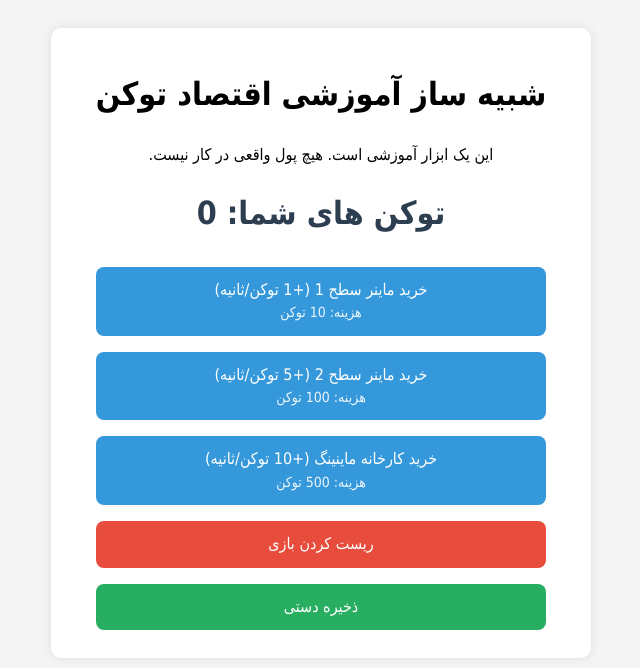
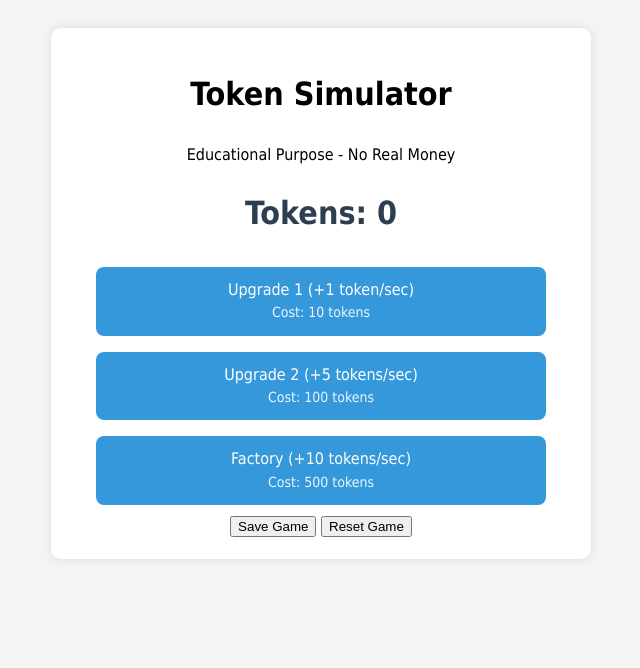
Before and after one commit to jahan2001/token-simulator, a plain HTML site: page index.html in a window 1280 px wide. Shown: the whole page, without its empty margins (319-959 px from the left). Drawn offline with Linux system fonts and the light colour scheme.

Commit message:
Update index.html

```diff
--- a/index.html
+++ b/index.html
@@ -1,40 +1,39 @@
-
 <!DOCTYPE html>
 <html lang="fa" dir="rtl">
 <head>
     <meta charset="UTF-8">
-    <meta name="viewport" content="width=device-width, initial-scale=1.0">
-    <title>شبیه ساز آموزشی اقتصاد توکن</title>
+    <title>Token Simulator</title>
     <link rel="stylesheet" href="style.css">
 </head>
 <body>
     <div class="container">
-        <h1>شبیه ساز آموزشی اقتصاد توکن</h1>
-        <p>این یک ابزار آموزشی است. هیچ پول واقعی در کار نیست.</p>
+        <h1>Token Simulator</h1>
+        <p>Educational Purpose - No Real Money</p>
 
-        <div class="counter">توکن های شما: <span id="tokens">0</span></div>
+        <div class="counter">Tokens: <span id="tokens">0</span></div>
 
-        <div>
+        <div class="buttons">
             <button class="upgrade" onclick="buyUpgrade(1, 10)">
-                خرید ماینر سطح 1 (+1 توکن/ثانیه)<br>
-                <small>هزینه: 10 توکن</small>
+                Upgrade 1 (+1 token/sec)<br>
+                <small>Cost: 10 tokens</small>
             </button>
             <button class="upgrade" onclick="buyUpgrade(5, 100)">
-                خرید ماینر سطح 2 (+5 توکن/ثانیه)<br>
-                <small>هزینه: 100 توکن</small>
+                Upgrade 2 (+5 tokens/sec)<br>
+                <small>Cost: 100 tokens</small>
             </button>
             <button class="upgrade" onclick="buyUpgrade(10, 500)">
-                خرید کارخانه ماینینگ (+10 توکن/ثانیه)<br>
-                <small>هزینه: 500 توکن</small>
+                Factory (+10 tokens/sec)<br>
+                <small>Cost: 500 tokens</small>
             </button>
 
-            <br>
-            <button class="upgrade" onclick="resetGame()" style="background: #e74c3c;">
-                ریست کردن بازی
-            </button>
-            <button class="upgrade" onclick="saveGame()" style="background: #27ae60;">
-                ذخیره دستی
-            </button>
+            <div class="action-buttons">
+                <button class="action-btn reset" onclick="resetGame()">
+                    Reset Game
+                </button>
+                <button class="action-btn save" onclick="saveGame()">
+                    Save Game
+                </button>
+            </div>
         </div>
     </div>
     <script src="script.js"></script>
```
